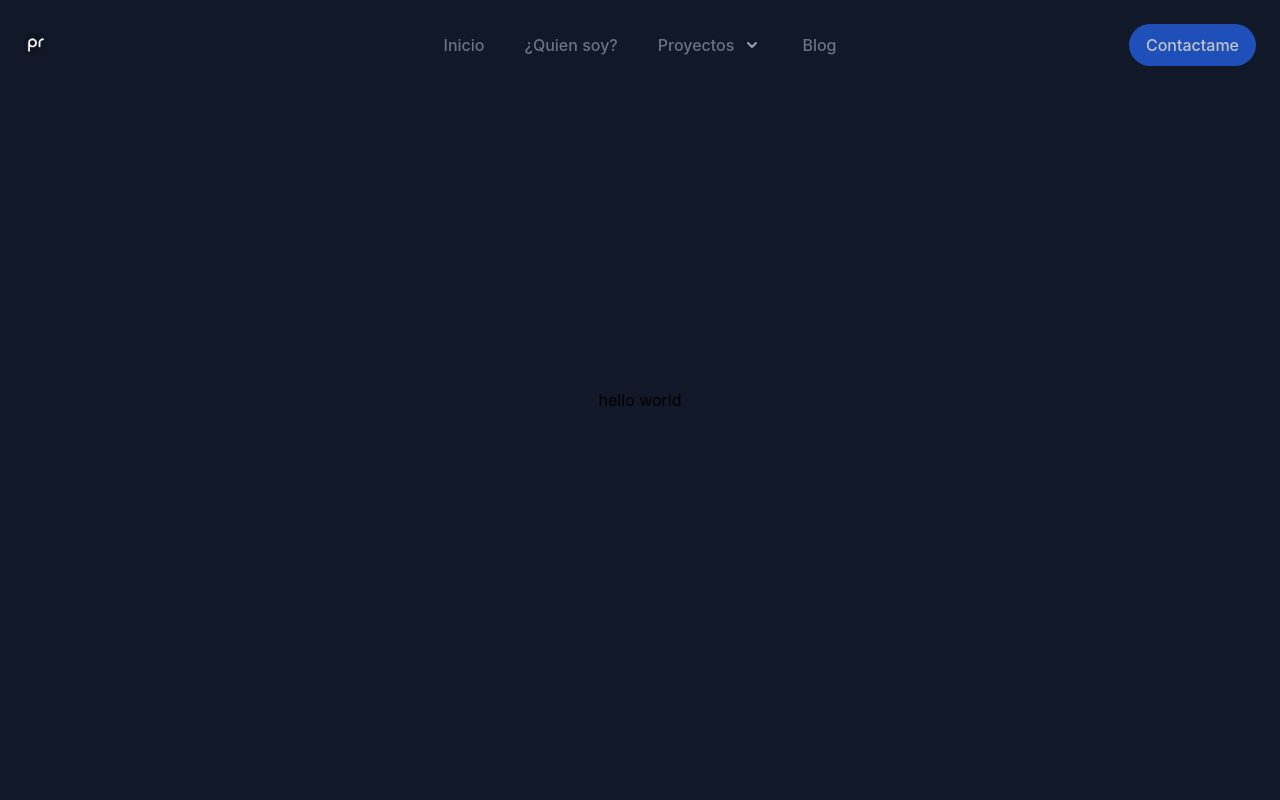
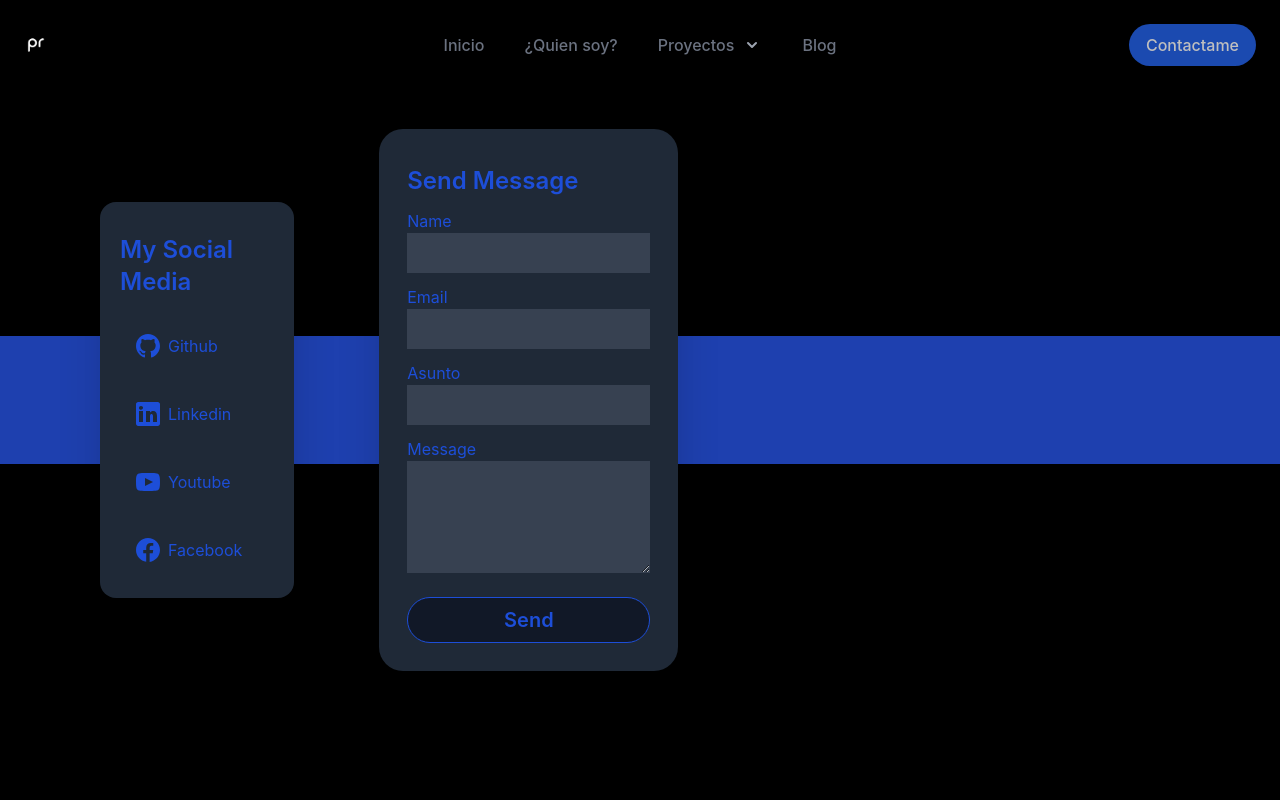
Before and after one commit to pierorolando1/pierorolandovercel, a Next.js app: page /contact in a window 1280 px wide. Shown: the top 800 px of the page. Built offline with nearby package versions, Linux system fonts and the light colour scheme; some icons are missing; a small style sheet from the web is missing.

Commit message:
add the contact form

```diff
--- a/components/Navbar/Navbar.js
+++ b/components/Navbar/Navbar.js
@@ -168,39 +168,39 @@ export const SubMenu = ({ active, setProyectsnav }) => {
     <div onMouseLeave={() => { setProyectsnav(true) }} className={`${active ? 'hidden' : ''} absolute z-10 -ml-4 mt-3 transform px-2 w-screen max-w-md sm:px-0 lg:ml-0 lg:left-1/2 lg:-translate-x-1/2`}>
       <div className="rounded-lg shadow-lg ring-1 ring-black ring-opacity-5 overflow-hidden">
         <div className="relative grid gap-6 bg-gray-800 px-5 py-6 sm:gap-8 sm:p-8">
-          <a href="#" className="-m-3 p-3 flex items-start rounded-lg hover:bg-gray-700">
+        <Link href="/proyects/react"><a className="-m-3 p-3 flex items-start rounded-lg hover:bg-gray-700">
             <img src="https://jmsolera.com/wp-content/uploads/2019/07/React.js_logo-512.png" className="w-6" alt="" />
             <div className="ml-4">
               <p className="text-base font-medium text-gray-300">React</p>
               <p className="mt-1 text-sm text-gray-500 hover:text-gray-400">Mira algunos proyectos que realize con la libreria de Facebook</p>
             </div>
-          </a>
+          </a></Link>
 
-          <a href="#" className="-m-3 p-3 flex items-start rounded-lg hover:bg-gray-700">
+          <Link href="/proyects/flutter"><a className="-m-3 p-3 flex items-start rounded-lg hover:bg-gray-700">
             <img src="https://miro.medium.com/max/1000/1*ilC2Aqp5sZd1wi0CopD1Hw.png" className="w-6" />
             <div className="ml-4">
               <p className="text-base font-medium text-gray-300">Flutter</p>
               <p className="mt-1 text-sm text-gray-500 hover:text-gray-400">Clickeame para ver algunos proyectos que he realizado con el SDK de Google</p>
             </div>
-          </a>
+          </a></Link>
 
-          <a href="#" className="-m-3 p-3 flex items-start rounded-lg hover:bg-gray-700">
+          <Link href="/proyects/reactnative"><a className="-m-3 p-3 flex items-start rounded-lg hover:bg-gray-700">
             <img src="https://jmsolera.com/wp-content/uploads/2019/07/React.js_logo-512.png" className="w-6" alt="" />
             <div className="ml-4">
               <p className="text-base font-medium text-gray-300">React Native</p>
               <p className="mt-1 text-sm text-gray-500 hover:text-gray-400">Your customers&#039; data will be safe and secure.</p>
             </div>
-          </a>
+          </a></Link>
 
-          <a href="#" className="-m-3 p-3 flex items-start rounded-lg hover:bg-gray-700">
+          <Link href="/proyects/express"><a className="-m-3 p-3 flex items-start rounded-lg hover:bg-gray-700">
             <img src="https://www.mattepuffo.com/IMMAGINI_ARTICOLI/nodejs.jpeg" className="w-6" />
             <div className="ml-4">
               <p className="text-base font-medium text-gray-300">Node/express</p>
               <p className="mt-1 text-sm text-gray-500 hover:text-gray-400">Connect with third-party tools that you&#039;re already using.</p>
             </div>
-          </a>
+          </a></Link>
 
-          <a href="#" className="-m-3 p-3 flex items-start rounded-lg hover:bg-gray-700">
+          <Link href="/proyects/"><a className="-m-3 p-3 flex items-start rounded-lg hover:bg-gray-700">
             <svg className="flex-shrink-0 h-6 w-6 text-blue-600" xmlns="http://www.w3.org/2000/svg" fill="none" viewBox="0 0 24 24" stroke="currentColor" aria-hidden="true">
               <path strokeLinecap="round" strokeLinejoin="round" strokeWidth="2" d="M4 4v5h.582m15.356 2A8.001 8.001 0 004.582 9m0 0H9m11 11v-5h-.581m0 0a8.003 8.003 0 01-15.357-2m15.357 2H15" />
             </svg>
@@ -208,7 +208,7 @@ export const SubMenu = ({ active, setProyectsnav }) => {
               <p className="text-base font-medium text-gray-300">Full Stack</p>
               <p className="mt-1 text-sm text-gray-500 hover:text-gray-400">Es casi imposible hacer un proyecto con una sola tecnologia, aqui estan algunos proyectos donde combino varias tecnologias</p>
             </div>
-          </a>
+          </a></Link>
         </div>
       </div>
     </div>
--- a/pages/contact.js
+++ b/pages/contact.js
@@ -6,12 +6,83 @@ const Contact = () => {
     return (
         <>
             <NormalPage title="Contact">
-                <main className="bg-gray-900 flex items-center justify-center h-screen">
-                    hello world
-                </main>
+            <ContactForm />
             </NormalPage>
         </>
     )
 }
 
+export const ContactForm = () => {
+    return (
+        <section id="contact" className="relative w-full min-h-screen bg-black text-blue-700 flex md:pt-0 pt-40" style={{ flex: 1}}>
+            <div className="fixed top-1/2 left-1/2 transform -translate-x-1/2 -translate-y-1/2 bg-blue-800 h-32 w-full"></div>
+
+            {/* <!-- wrapper --> */}
+            <div className="relative p-5 lg:px-20 flex flex-col md:flex-row items-center justify-center">
+                {/* <!-- Social Media --> */}
+                <div className="w-full md:w-1/2 p-5 md:px-0 mx-5">
+                    <div className="bg-gray-800 shadow-2xl w-full lg:w-3/4 h-full p-5 pt-8 rounded-2xl">
+                        <h3 className="text-2xl font-semibold mb-5">My Social Media</h3>
+                        {/* <!-- list --> */}
+                        <div className="flex flex-col gap-3">
+                            <a href="#" className="flex items-center rounded-3xl hover:shadow-2xl transition-all hover:text-white hover:bg-blue-700 p-2">
+                                <svg fill="currentColor" className="w-6 h-6 m-2" xmlns="http://www.w3.org/2000/svg" width="24" height="24" viewBox="0 0 24 24">
+                                    <path d="M12 0c-6.626 0-12 5.373-12 12 0 5.302 3.438 9.8 8.207 11.387.599.111.793-.261.793-.577v-2.234c-3.338.726-4.033-1.416-4.033-1.416-.546-1.387-1.333-1.756-1.333-1.756-1.089-.745.083-.729.083-.729 1.205.084 1.839 1.237 1.839 1.237 1.07 1.834 2.807 1.304 3.492.997.107-.775.418-1.305.762-1.604-2.665-.305-5.467-1.334-5.467-5.931 0-1.311.469-2.381 1.236-3.221-.124-.303-.535-1.524.117-3.176 0 0 1.008-.322 3.301 1.23.957-.266 1.983-.399 3.003-.404 1.02.005 2.047.138 3.006.404 2.291-1.552 3.297-1.23 3.297-1.23.653 1.653.242 2.874.118 3.176.77.84 1.235 1.911 1.235 3.221 0 4.609-2.807 5.624-5.479 5.921.43.372.823 1.102.823 2.222v3.293c0 .319.192.694.801.576 4.765-1.589 8.199-6.086 8.199-11.386 0-6.627-5.373-12-12-12z" />
+                                </svg>
+                                Github
+                            </a>
+                            <a href="#" className="flex items-center rounded-3xl hover:shadow-2xl transition-all hover:text-white hover:bg-blue-700 p-2">
+                                <svg fill="currentColor" className="w-6 h-6 m-2" xmlns="http://www.w3.org/2000/svg" viewBox="0 0 24 24">
+                                    <path d="M 21.800781 0 L 2.199219 0 C 1 0 0 1 0 2.199219 L 0 21.800781 C 0 23 1 24 2.199219 24 L 21.800781 24 C 23 24 24 23 24 21.800781 L 24 2.199219 C 24 1 23 0 21.800781 0 Z M 7 20 L 3 20 L 3 9 L 7 9 Z M 5 7.699219 C 3.800781 7.699219 3 6.898438 3 5.898438 C 3 4.800781 3.800781 4 5 4 C 6.199219 4 7 4.800781 7 5.800781 C 7 6.898438 6.199219 7.699219 5 7.699219 Z M 21 20 L 17 20 L 17 14 C 17 12.398438 15.898438 12 15.601563 12 C 15.300781 12 14 12.199219 14 14 C 14 14.199219 14 20 14 20 L 10 20 L 10 9 L 14 9 L 14 10.601563 C 14.601563 9.699219 15.601563 9 17.5 9 C 19.398438 9 21 10.5 21 14 Z" />
+                                </svg>
+                                Linkedin
+                            </a>
+                            <a href="#" className="flex items-center rounded-3xl hover:shadow-2xl transition-all hover:text-white hover:bg-blue-700 p-2">
+                                <svg fill="currentColor" className="w-6 h-6 m-2" xmlns="http://www.w3.org/2000/svg" width="24" height="24" viewBox="0 0 24 24">
+                                    <path d="M19.615 3.184c-3.604-.246-11.631-.245-15.23 0-3.897.266-4.356 2.62-4.385 8.816.029 6.185.484 8.549 4.385 8.816 3.6.245 11.626.246 15.23 0 3.897-.266 4.356-2.62 4.385-8.816-.029-6.185-.484-8.549-4.385-8.816zm-10.615 12.816v-8l8 3.993-8 4.007z" />
+                                </svg>
+                                Youtube
+                            </a>
+                            <a href="#" className="flex items-center rounded-3xl hover:shadow-2xl transition-all hover:text-white hover:bg-blue-700 p-2">
+                                <svg fill="currentColor" className="w-6 h-6 m-2" xmlns="http://www.w3.org/2000/svg" viewBox="0 0 24 24">
+                                    <path d="M12,0C5.373,0,0,5.373,0,12c0,6.016,4.432,10.984,10.206,11.852V15.18H7.237v-3.154h2.969V9.927c0-3.475,1.693-5,4.581-5 c1.383,0,2.115,0.103,2.461,0.149v2.753h-1.97c-1.226,0-1.654,1.163-1.654,2.473v1.724h3.593L16.73,15.18h-3.106v8.697 C19.481,23.083,24,18.075,24,12C24,5.373,18.627,0,12,0z" />
+                                </svg>
+                                Facebook
+                            </a>
+                        </div>
+                    </div>
+                </div>
+
+                {/* <!-- Contact Me --> */}
+                <form action="#" className="w-full md:w-1/2 p-7 pt-9 rounded-3xl shadow-2xl bg-gray-800">
+                    <h2 className="text-2xl pb-3 font-semibold">Send Message</h2>
+                    <div>
+                        <div className="flex flex-col mb-3">
+                            <label for="name">Name</label>
+                            <input type="text" id="name" className="px-3 py-2 bg-gray-700 focus:border-blue-700 focus:outline-none focus:bg-gray-700 focus:text-blue-700" autocomplete="off" />
+                        </div>
+                        <div className="flex flex-col mb-3">
+                            <label for="email">Email</label>
+                            <input type="text" id="email" className="px-3 py-2 bg-gray-700 focus:border-blue-700 focus:outline-none focus:bg-gray-700 focus:text-blue-700" autocomplete="off" />
+                        </div>
+                        <div className="flex flex-col mb-3">
+                            <label for="asunto">Asunto</label>
+                            <input type="text" id="asunto" className="px-3 py-2 bg-gray-700 focus:border-blue-700 focus:outline-none focus:bg-gray-700 focus:text-blue-700" autocomplete="off" />
+                        </div>
+                        <div className="flex flex-col mb-3">
+                            <label for="message">Message</label>
+                            <textarea rows="4" id="message" className="px-3 py-2 bg-gray-700 focus:border-blue-700 focus:outline-none focus:bg-gray-700 focus:text-blue-700"></textarea>
+                        </div>
+                    </div>
+                    <div className="w-full pt-3">
+                        <button type="submit" className="rounded-full w-full bg-gray-900 border border-blue-700 px-4 py-2 transition duration-50 focus:outline-none font-semibold hover:bg-blue-700 hover:text-white text-xl cursor-pointer">Send</button>
+                    </div>
+                </form>
+            </div>
+        </section>
+
+    )
+}
+
+
 export default Contact
--- a/pages/proyects/fullstack.js
+++ /dev/null
@@ -1,14 +0,0 @@
-import React from 'react'
-import { NormalPage } from '../../components/NormalPage'
-
-const Fullstack = () => {
-    return (
-        <NormalPage>
-            <div>
-            Fullstack
-            </div>
-        </NormalPage>
-    )
-}
-
-export default Fullstack
--- a/pages/proyects/index.js
+++ b/pages/proyects/index.js
@@ -0,0 +1,12 @@
+import React from 'react'
+import { NormalPage } from '../../components/NormalPage'
+
+const FullStack = () => {
+    return (
+        <NormalPage title="Full Stack">
+            <div>FullStack</div>
+        </NormalPage>
+    )
+}
+
+export default FullStack
--- a/pages/proyects/react.js
+++ b/pages/proyects/react.js
@@ -1,7 +1,7 @@
 import React from 'react'
 import { NormalPage } from '../../components/NormalPage'
 
-const React = () => {
+const ReactJS = () => {
     return (
         <NormalPage title="React">
             <div>
@@ -11,4 +11,4 @@ const React = () => {
     )
 }
 
-export default React
+export default ReactJS
```
